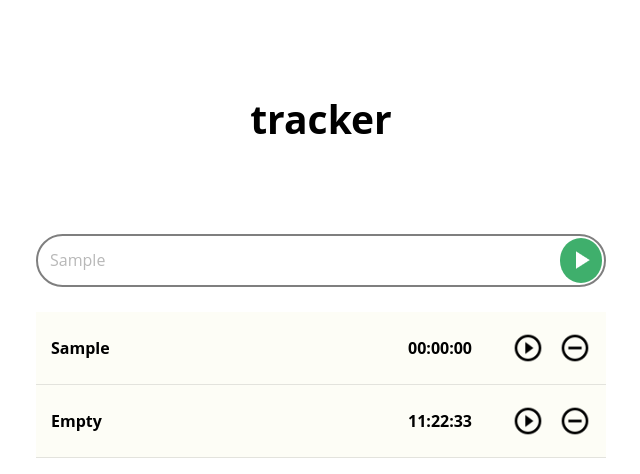
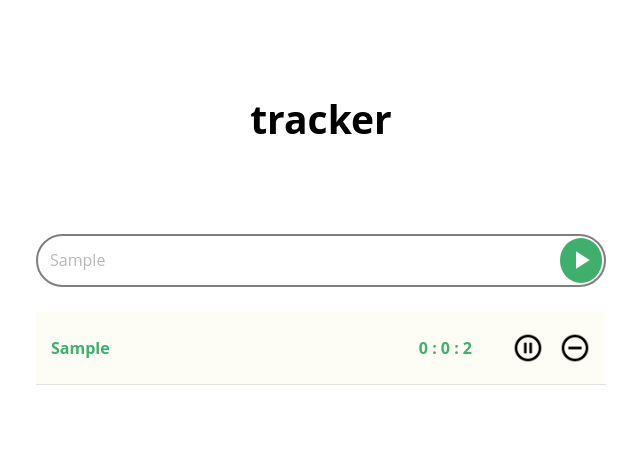
Before and after one commit to Illya065/Test-Project-1, a React (Create React App) app: page / in a window 1280 px wide. Both pictures are taken after typing "Sample" into the empty fields and a click on the button 899 px from the left and 260 px from the top of the page. Shown: the top 474 px of the page, without its empty margins (319-959 px from the left). Built offline with nearby package versions, Linux system fonts and the light colour scheme.

Commit message:
create Time-part

```diff
--- a/package.json
+++ b/package.json
@@ -6,10 +6,12 @@
     "@testing-library/jest-dom": "^5.11.9",
     "@testing-library/react": "^11.2.5",
     "@testing-library/user-event": "^12.8.1",
+    "moment": "^2.29.1",
     "react": "^17.0.1",
     "react-dom": "^17.0.1",
     "react-redux": "^7.2.2",
     "react-scripts": "4.0.3",
+    "react-timer-hook": "^2.0.7",
     "redux": "^4.0.5",
     "redux-form": "^8.3.7",
     "redux-thunk": "^2.3.0",
--- a/src/_components/Form/Form.jsx
+++ b/src/_components/Form/Form.jsx
@@ -5,6 +5,7 @@ import play from "../../_img/play.png";
 import { addName } from "../../_redux/trackerReducer";
 
 const Form = (props) => {
+
   return (
     <form className="form" onSubmit={props.handleSubmit}>
       <Field
--- a/src/_components/List/List.jsx
+++ b/src/_components/List/List.jsx
@@ -2,7 +2,9 @@ import React from "react";
 import ListItem from "./ListItem/ListItem";
 
 const List = (props) => {
-  let arr = Object.values(props.itemList).map((i) => (
+  let arr = Object.values(props.itemList).map((i) => {
+    if (!i.delete) {
+      return (
         <ListItem
           isActive={i.isActive}
           delete={i.delete}
@@ -11,19 +13,16 @@ const List = (props) => {
           setState={props.setState}
           deleteItem={props.deleteItem}
           id={i.id}
+          secState={i.sec}
+          minState={i.minute}
+          hourState={i.hour}
+          timeToState={props.timeToState}
         />
-  ));
-  //   let items = props.itemList.map((i) => (
-  //     <ListItem
-  //       isActive={i.isActive}
-  //       name={i.name}
-  //       time={i.time}
-  //       setState={props.setState}
-  //       id={i.id}
-  //     />
-  //   ));
+      );
+    }
+  });
 
-  return <ul className="list">{arr.reverse()}</ul>;
+  return <ul className="list">{arr}</ul>;
 };
 
 export default List;
--- a/src/_components/List/ListContainer.jsx
+++ b/src/_components/List/ListContainer.jsx
@@ -1,7 +1,7 @@
 import React from "react";
 import List from "./List";
 import { connect } from "react-redux";
-import { deleteItem, setState } from "../../_redux/trackerReducer";
+import { deleteItem, setState, timeToState } from "../../_redux/trackerReducer";
 
 const mapDispatchToProps = (state) => {
   return {
@@ -10,8 +10,10 @@ const mapDispatchToProps = (state) => {
   };
 };
 
-const ListContainer = connect(mapDispatchToProps, { setState, deleteItem })(
-  List
-);
+const ListContainer = connect(mapDispatchToProps, {
+  setState,
+  deleteItem,
+  timeToState,
+})(List);
 
 export default ListContainer;
--- a/src/_components/List/ListItem/ListItem.jsx
+++ b/src/_components/List/ListItem/ListItem.jsx
@@ -1,6 +1,19 @@
 import React from "react";
+import moment from "moment";
+import { useStopwatch } from "react-timer-hook";
+import TimeContainer from "./Time";
 
 const ListItem = (props) => {
+  const {
+    seconds,
+    minutes,
+    hours,
+    isRunning,
+    start,
+    pause,
+    reset,
+  } = useStopwatch({ autoStart: true });
+
   const changeState = () => {
     props.setState(!props.isActive, props.id);
   };
@@ -8,6 +21,7 @@ const ListItem = (props) => {
   const deleteItem = () => {
     props.deleteItem(!props.delete, props.id);
   };
+
   return (
     <li
       className={`${props.delete ? "d-none" : "item"} ${
@@ -16,11 +30,22 @@ const ListItem = (props) => {
     >
       <div className="item__name">{props.name}</div>
       <div className="item__manage">
-        <div className="item__time">{props.time}</div>
-        <div
-          className={props.isActive ? "item__stop" : "item__play"}
-          onClick={changeState}
-        ></div>
+        <TimeContainer
+          sec={seconds}
+          min={minutes}
+          hour={hours}
+          secState={props.secState}
+          minState={props.minState}
+          hourState={props.hourState}
+          id={props.id}
+        />
+        <div onClick={changeState}>
+          {props.isActive ? (
+            <div className="item__stop" onClick={pause}></div>
+          ) : (
+            <div className="item__play" onClick={start}></div>
+          )}
+        </div>
         <div className="item__delete" onClick={deleteItem}></div>
       </div>
     </li>
--- /dev/null
+++ b/src/_components/List/ListItem/Time.jsx
@@ -0,0 +1,28 @@
+import React from "react";
+import { connect } from "react-redux";
+import { timeToState } from "../../../_redux/trackerReducer";
+
+class Time extends React.Component {
+  render() {
+    this.props.timeToState(
+      this.props.sec,
+      this.props.min,
+      this.props.hour,
+      this.props.id
+    );
+    return (
+      <div
+        key={this.props.id}
+        className={`item__time ${this.props.id}`}
+      >{`${this.props.hourState} : ${this.props.minState} : ${this.props.secState}`}</div>
+    );
+  }
+}
+
+const mapStateToProps = (state) => {
+  return {};
+};
+
+const TimeContainer = connect(mapStateToProps, { timeToState })(Time);
+
+export default TimeContainer;
--- a/src/_redux/trackerReducer.js
+++ b/src/_redux/trackerReducer.js
@@ -1,16 +1,19 @@
 const START_STATE = "START_STATE";
 const ADD_NAME = "ADD_NAME";
 const DELETE_ITEM = "DELETE_ITEM";
+const SET_TIME = "SET_TIME";
 
 let initialState = {
   itemList: {
-    0: {
-      id: 0,
-      isActive: false,
-      name: "Empty",
-      time: "11:22:33",
-      delete: false,
-    },
+    //  0: {
+    //    id: 0,
+    //    isActive: true,
+    //    name: "Empty",
+    //    sec: 0,
+    //    minute: 0,
+    //    hour: 0,
+    //    delete: false,
+    //  },
   },
 
   text: null,
@@ -48,14 +51,31 @@ const trackerReducer = (state = initialState, action) => {
     case ADD_NAME:
       let len = Object.keys(state.itemList).length;
       let block = {
-        isActive: false,
+        isActive: true,
         name: action.text,
-        time: "00:00:00",
-        id: len,
+        sec: 0,
+        minute: 0,
+        hour: 0,
+        id: Object.keys(state.itemList).length,
         delete: false,
       };
-      stateCopy.itemList[len] = block;
+      stateCopy.itemList[Object.keys(state.itemList).length] = block;
       return stateCopy;
+
+    case SET_TIME:
+      let setTimeId = action.id;
+      return {
+        ...state,
+        itemList: {
+          ...state.itemList,
+          [action.id]: {
+            ...state.itemList[setTimeId],
+            sec: action.sec,
+            minute: action.min,
+            hour: action.hour,
+          },
+        },
+      };
 
     default:
       return state;
@@ -85,4 +105,14 @@ export const deleteItem = (del, id) => {
   };
 };
 
+export const timeToState = (sec, min, hour, id) => {
+  return {
+    type: SET_TIME,
+    sec,
+    min,
+    hour,
+    id,
+  };
+};
+
 export default trackerReducer;
```
Also changed, not shown: 1 other file (tests, documents, lock files or other folders). Lines whose indentation alone changed are shown as unchanged.
